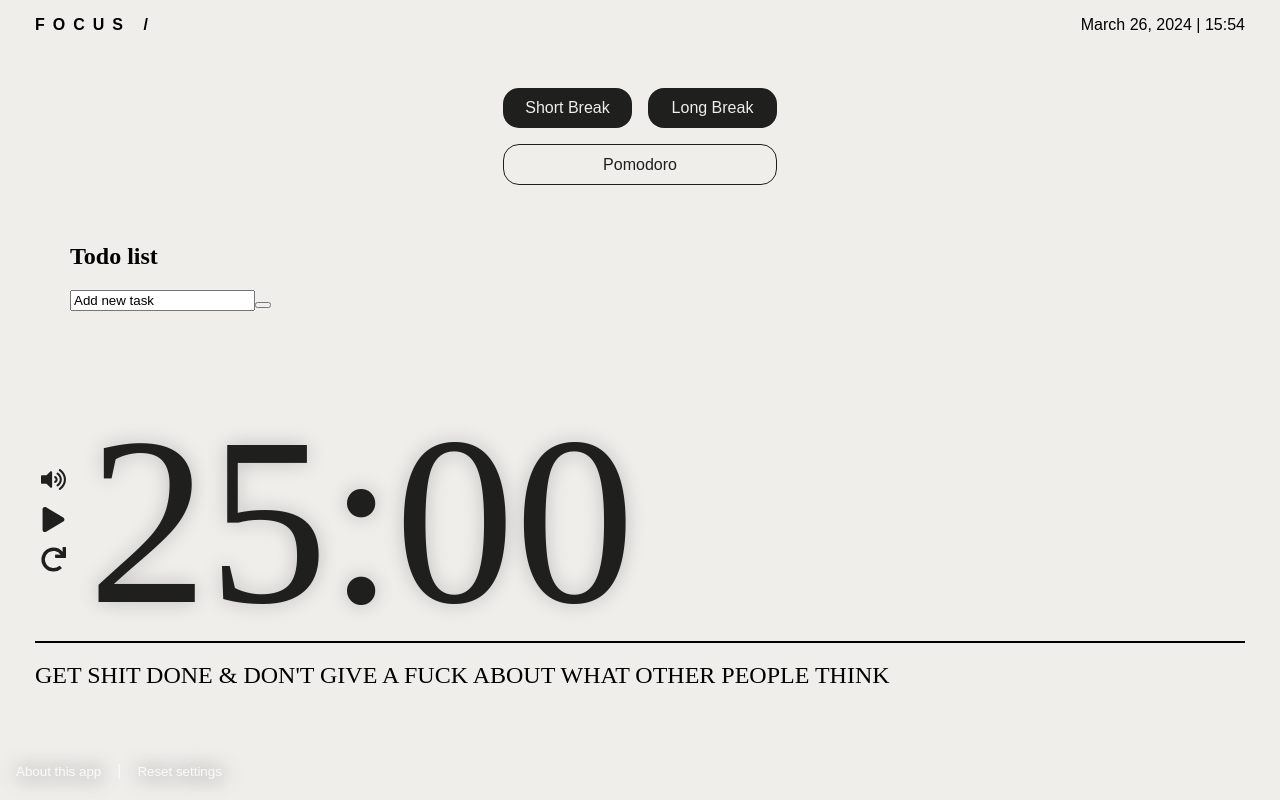
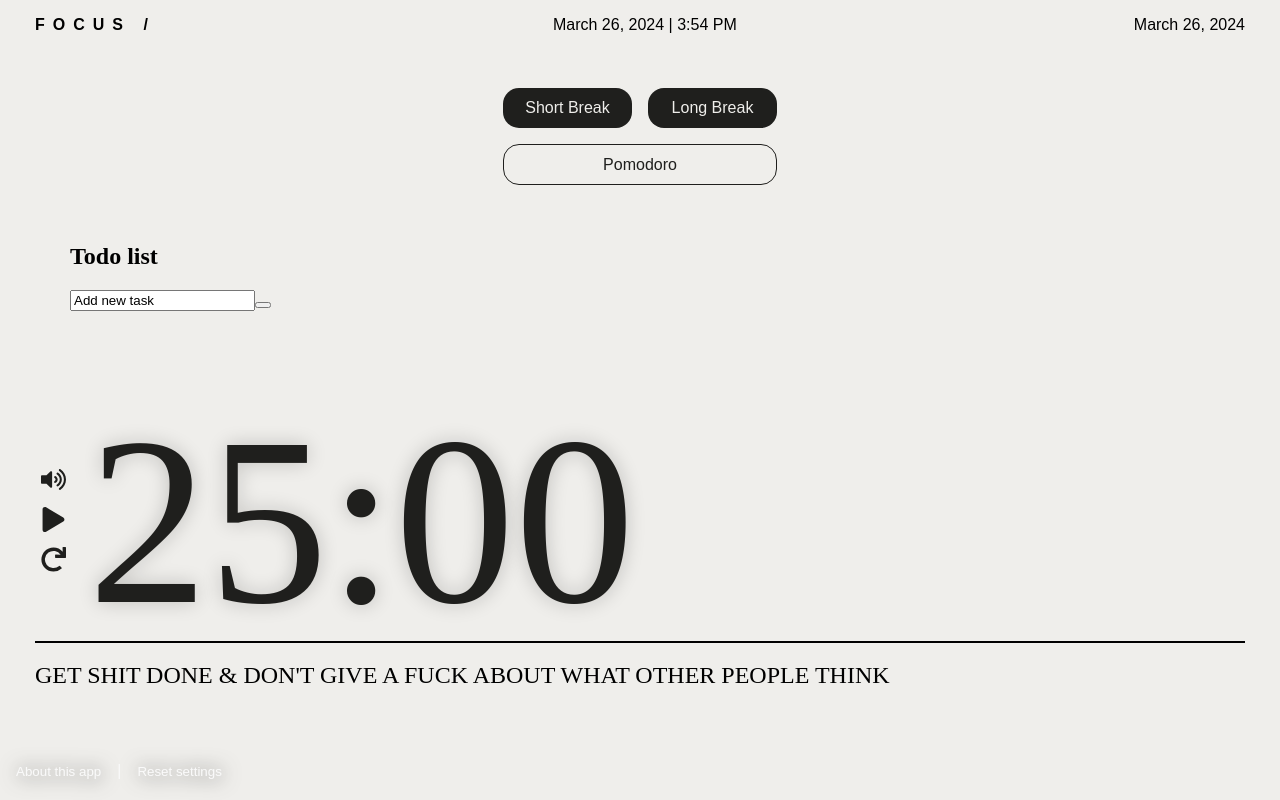
Before and after one commit to charlinemons/promodoro-timer, a React (Create React App) app: page / in a window 1280 px wide. Built offline with nearby package versions, Linux system fonts and the light colour scheme; a web font is replaced by a local one.

Commit message:
Update the current date

```diff
--- a/src/DayInfo.js
+++ b/src/DayInfo.js
@@ -1,14 +1,4 @@
 import React, { useEffect, useState } from "react";
-
-// const daysOfWeek = [
-//   { day: "Sunday" },
-//   { day: "Monday" },
-//   { day: "Tuesday" },
-//   { day: "Wednesday" },
-//   { day: "Thursday" },
-//   { day: "Friday" },
-//   { day: "Saturday" },
-// ];
 
 const DayInfo = () => {
   const [currentDate, setCurrentDate] = useState(new Date());
@@ -21,21 +11,22 @@ const DayInfo = () => {
     return () => clearInterval(intervalId);
   }, []);
 
-  // const currentDay = daysOfWeek[currentDate.getDay()];
   const month = currentDate.toLocaleString("en-US", { month: "long" });
   const date = currentDate.getDate();
   const year = currentDate.getFullYear();
 
   const hours = currentDate.getHours();
   const minutes = currentDate.getMinutes();
-  const formattedTime = `${hours}:${minutes < 10 ? "0" + minutes : minutes}`;
+  const ampm = hours >= 12 ? "PM" : "AM";
+  const formattedHours = hours % 12 || 12;
+  const formattedMinutes = minutes < 10 ? "0" + minutes : minutes;
+
+  const formattedTime = `${formattedHours}:${formattedMinutes} ${ampm}`;
 
   return (
     <div id="day_info">
       <p>
-        {month} {date}, {year} | {formattedTime} <br />
-        {/* {currentDay.smiley} <br /> */}
-        {/* it’s <strong>{currentDay.day}</strong> */}
+        {month} {date}, {year} | {formattedTime}
       </p>
     </div>
   );
--- a/src/Header.js
+++ b/src/Header.js
@@ -6,13 +6,18 @@ function Header() {
   // Get current date
   const currentDate = new Date();
   // Format the date as needed
-  const formattedDate = currentDate.toDateString(); // Example format: "Thu Mar 27 2024"
+  const formattedDate = currentDate.toLocaleDateString("en-US", {
+    month: "long",
+    day: "numeric",
+    year: "numeric",
+  });
 
   return (
     <div className="Header">
       <div className="wrapper">
         <h1>Focus /</h1>
         <DayInfo />
+        <p>{formattedDate}</p>
       </div>
     </div>
   );
```
